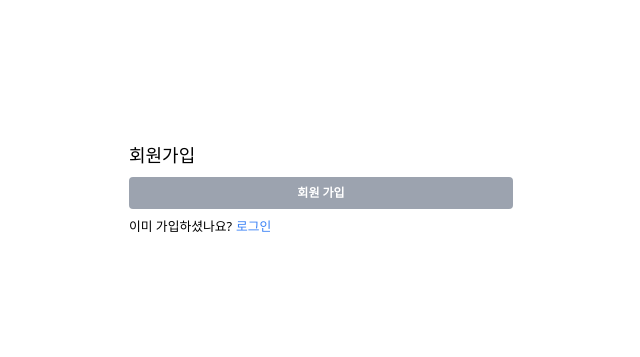
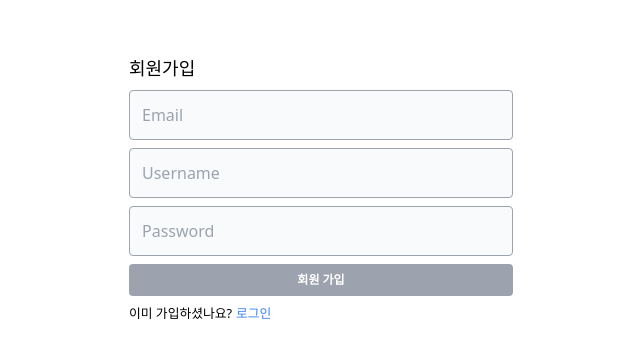
Before and after one commit to paikpaik/read-it-client, a Next.js app: page /register in a window 1280 px wide. Shown: the part 211-568 px from the top of the page, without its empty margins (319-959 px from the left). Built offline with nearby package versions, Linux system fonts and the light colour scheme.

Commit message:
Add : InputGroup components로 email, username, password form 추가

```diff
--- a/src/components/InputGroup.tsx
+++ b/src/components/InputGroup.tsx
@@ -24,7 +24,7 @@ const InputGroup: React.FC<InputGroupProps> = ({
         type={type}
         style={{ minWidth: 300 }}
         className={cls(
-          `w-full p-3 transition duration-200 border-gray-400 rounded bg-gray-50 focus:bg-white hover:bg-white`,
+          `w-full p-3 transition duration-200 border border-gray-400 rounded bg-gray-50 focus:bg-white hover:bg-white`,
           { "border-red-500": error }
         )}
         placeholder={placeholder}
--- a/src/pages/register.tsx
+++ b/src/pages/register.tsx
@@ -1,13 +1,36 @@
+import InputGroup from "@/components/InputGroup";
 import Link from "next/link";
-import React from "react";
+import React, { useState } from "react";
 
-const register = () => {
+const Register = () => {
+  const [email, setEmail] = useState("");
+  const [username, setUsername] = useState("");
+  const [password, setPassword] = useState("");
+  const [errors, setErrors] = useState<any>({});
   return (
     <div className="bg-white">
       <div className="flex flex-col items-center justify-center h-screen p-6">
         <div className="w-10/12 mx-auto md:w-96">
           <h1 className="mb-2 text-lg font-medium">회원가입</h1>
           <form>
+            <InputGroup
+              placeholder="Email"
+              value={email}
+              setValue={setEmail}
+              error={errors.email}
+            />
+            <InputGroup
+              placeholder="Username"
+              value={username}
+              setValue={setUsername}
+              error={errors.username}
+            />
+            <InputGroup
+              placeholder="Password"
+              value={password}
+              setValue={setPassword}
+              error={errors.password}
+            />
             <button className="w-full py-2 mb-1 text-xs font-bold text-white uppercase bg-gray-400 border-gray-400 rounded">
               회원 가입
             </button>
@@ -24,4 +47,4 @@ const register = () => {
   );
 };
 
-export default register;
+export default Register;
```
